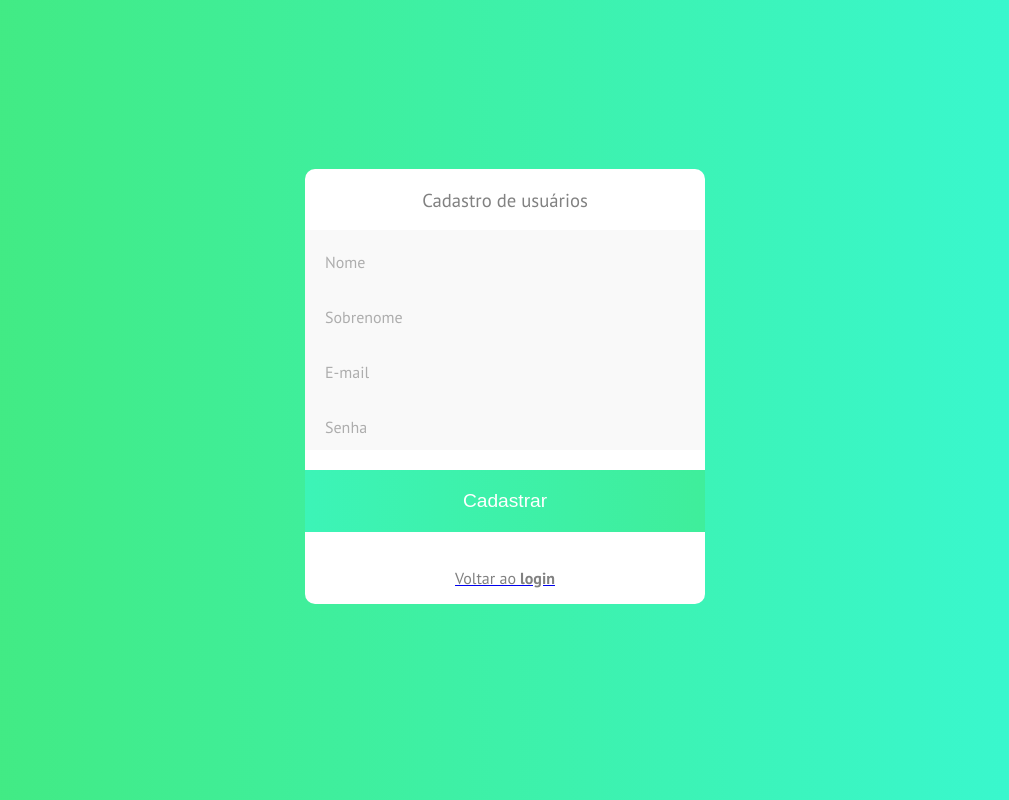
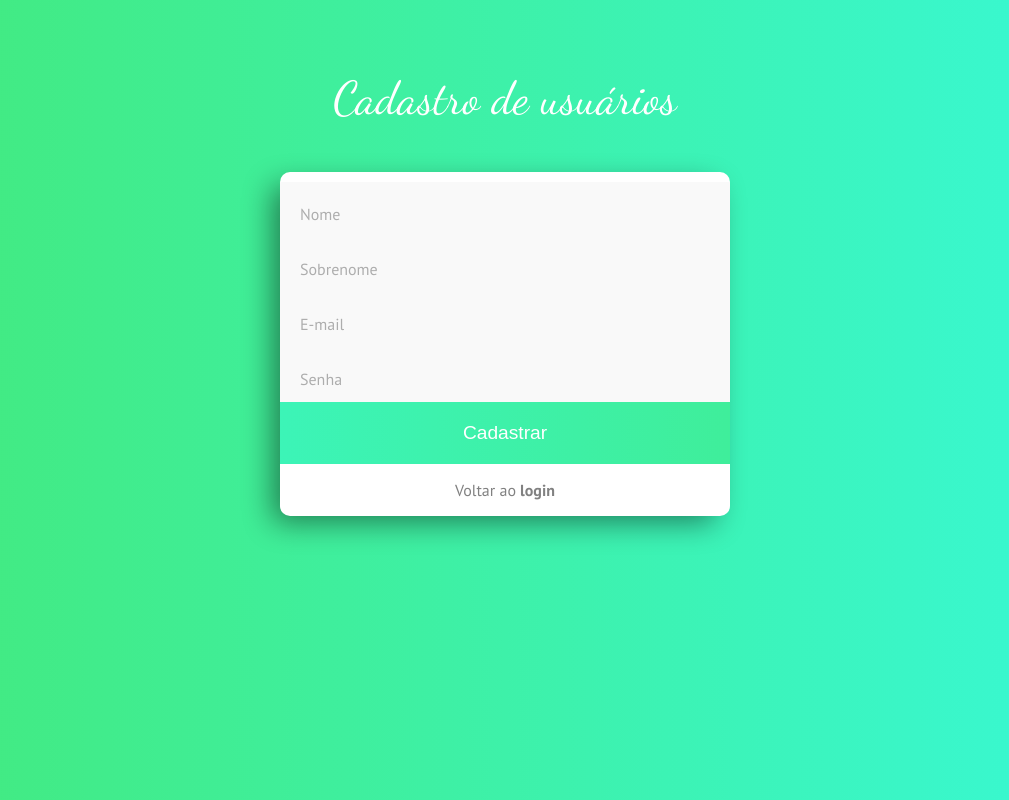
Before and after one commit to samuelbernardi23/cadastro-front, a React (Create React App) app: page /cadastro in a window 1280 px wide. Shown: the whole page, without its empty margins (135-1144 px from the left). Built offline with nearby package versions, Linux system fonts and the light colour scheme; the HTML template or start-up script is replaced by a standard one.

Commit message:
Estilização e dinâmica com formulário

```diff
--- a/src/App.css
+++ b/src/App.css
@@ -1,3 +1,5 @@
+@import url('https://fonts.googleapis.com/css?family=Dancing+Script&display=swap');
+
 body{
   margin: 0;
   padding: 0;
@@ -7,7 +9,9 @@ body{
 
 
 .containerForm{
-
+  -webkit-box-shadow: -11px 10px 30px -4px rgba(0,0,0,0.48);
+  -moz-box-shadow: -11px 10px 30px -4px rgba(0,0,0,0.48);
+  box-shadow: -11px 10px 30px -4px rgba(0,0,0,0.48);
   /* display: flex; */
   justify-content: center;
   align-items: center;
@@ -16,34 +20,10 @@ body{
   border-radius: 10px;
 
   min-height: 240px;
-  width: 400px;
+
+  padding-top:10px;
 }
 
-.containerForm form{
-  display: flex;
-
-  flex-direction: column;
-}
-
-.containerForm form button{
-  margin: 20px 0px;
-  height: 45px;
-  background-color: rgb(96, 255, 144);
-
-  border: none;
-  color: white;
-  font-size: 16px;
-
-  border-bottom: 4px solid rgb(0, 195, 91);
-}
-
-.containerForm h3{
-   color: rgb(129, 129, 129);
-   position: relative;
-  text-align: center;
-
-  font-weight: 100;
-}
 
 .containerForm form p{
   color: rgb(129, 129, 129);
@@ -51,13 +31,16 @@ body{
  text-align: center;
 }
 
+.containerForm form a{
+ text-decoration: none;
+}
 .container{
   align-items: center;
   display: flex;
-  flex-direction: row;
+  flex-direction: column;
   flex-wrap: wrap;
   justify-content: center;
-  margin-top: 12%;
+  min-height: 500px;
 }
 
 .sucesso{
@@ -67,3 +50,14 @@ body{
 .fracasso{
   color: #ff6b6b !important;
 }
+
+.container h3{
+  color: rgb(255, 255, 255);
+  position: relative;
+ text-align: center;
+
+ font-weight: 400;
+
+ font-size: 46px !important;
+ font-family: 'Dancing Script', cursive;
+}
--- a/src/App.scss
+++ b/src/App.scss
@@ -80,7 +80,7 @@ form {
   input[type="submit"] {
     display: block;
     width: 100%;
-    margin: 20px 0;
+    margin: 0;
     background-image: linear-gradient(to right, #3CF4B7 0%, #3FEE9B 100%) !important;
 
     color: white;
--- a/src/pages/Cadastro/index.js
+++ b/src/pages/Cadastro/index.js
@@ -3,7 +3,7 @@ import React, { useState } from 'react';
 import api from '../../services/api';
 
 
-export default function Login({history}) {
+export default function Login({ history }) {
     const [nome, setNome] = useState('');
     const [sobreNome, setSobrenome] = useState('');
     const [email, setEmail] = useState('');
@@ -37,10 +37,12 @@ export default function Login({history}) {
         }
     }
     return (
+        <div className="container">
+            <h3 className={respostaCadastro}>{teste}</h3>
             <div className="containerForm">
+
                 <form action="#0" onSubmit={handleSubmit}>
 
-                <h3 className={respostaCadastro}>{teste}</h3>
 
                     <div>
                         <input type="text" id="first_name"
@@ -79,5 +81,6 @@ export default function Login({history}) {
                     </a>
                 </form>
             </div>
+        </div>
     );
 }
--- a/src/pages/Dashboard/index.js
+++ b/src/pages/Dashboard/index.js
@@ -1,7 +1,35 @@
-import React from 'react';
+import React, { useState, useEffect } from 'react';
 
-export default function Dashboard(){
-    return(
-        <div>sadasdasdas</div>
+import api from '../../services/api';
+
+export default function Dashboard({ history }) {
+    const [valor, setValor] = useState('');
+
+    useEffect(() => {
+
+
+        async function verificacao() {
+            const _id = localStorage.getItem("_id");;
+
+            const resposta = await api.get('/dashboard', {
+                headers: { _id }
+            })
+
+            setValor(resposta.data);
+            console.log(resposta);
+
+        }
+        verificacao()
+
+    }, []);
+    return (
+        <>
+            <ul>
+                <li>nome: {valor.nome}</li>
+                <li>sobrenome: {valor.sobreNome}</li>
+                <li>email: {valor.email}</li>
+            </ul>
+        </>
     );
+
 }
--- a/src/pages/Login/index.js
+++ b/src/pages/Login/index.js
@@ -3,6 +3,8 @@ import React, { useState } from 'react';
 import api from '../../services/api';
 
 export default function Login({ history }) {
+    localStorage.removeItem('_id');
+
     const [classeTitulo, setClasseTitulo] = useState('');
     const [titulo, setTitulo] = useState('Login de acesso');
 
@@ -17,8 +19,13 @@ export default function Login({ history }) {
             headers: { email, senha }
         });
 
-        if (resposta.data.resposta === "sucesso") {
+        if (resposta.data.resposta != false) {
             history.push('/dashboard');
+            console.log(resposta)
+
+            const { _id } = resposta.data;
+
+            await localStorage.setItem('_id', _id)
         } else {
             setTitulo('Usuário ou senha incorretos')
             setClasseTitulo('fracasso')
@@ -32,11 +39,11 @@ export default function Login({ history }) {
 
     return (
         <>
+            <h3 className={classeTitulo}>{titulo}</h3>
+
             <div className="containerForm">
                 <form action="#0" onSubmit={handleSubmit}>
-                    <div>
-                        <h3 className={classeTitulo}>{titulo}</h3>
-                    </div>
+
                     <div>
                         <input type="email" id="email" name=""
                             value={email} onChange={event => setEmail(event.target.value)} required placeholder=" " />
@@ -55,11 +62,11 @@ export default function Login({ history }) {
               </div>
                     </div>
                     <input type="submit" value="Entrar" />
-                  <a href="/cadastro">
-                  <p>Quero me
+                    <a href="/cadastro">
+                        <p>Quero me
                         <b> inscrever</b>
-                    </p>
-                  </a>
+                        </p>
+                    </a>
                 </form>
 
             </div>
--- a/src/services/api.js
+++ b/src/services/api.js
@@ -1,7 +1,9 @@
 import axios from 'axios';
 
 const api = axios.create({
+    // baseURL: 'http://localhost:3333'
     baseURL: 'https://app-igj.herokuapp.com/'
+
 });
 
 export default api;
```
Lines whose indentation alone changed are shown as unchanged.
